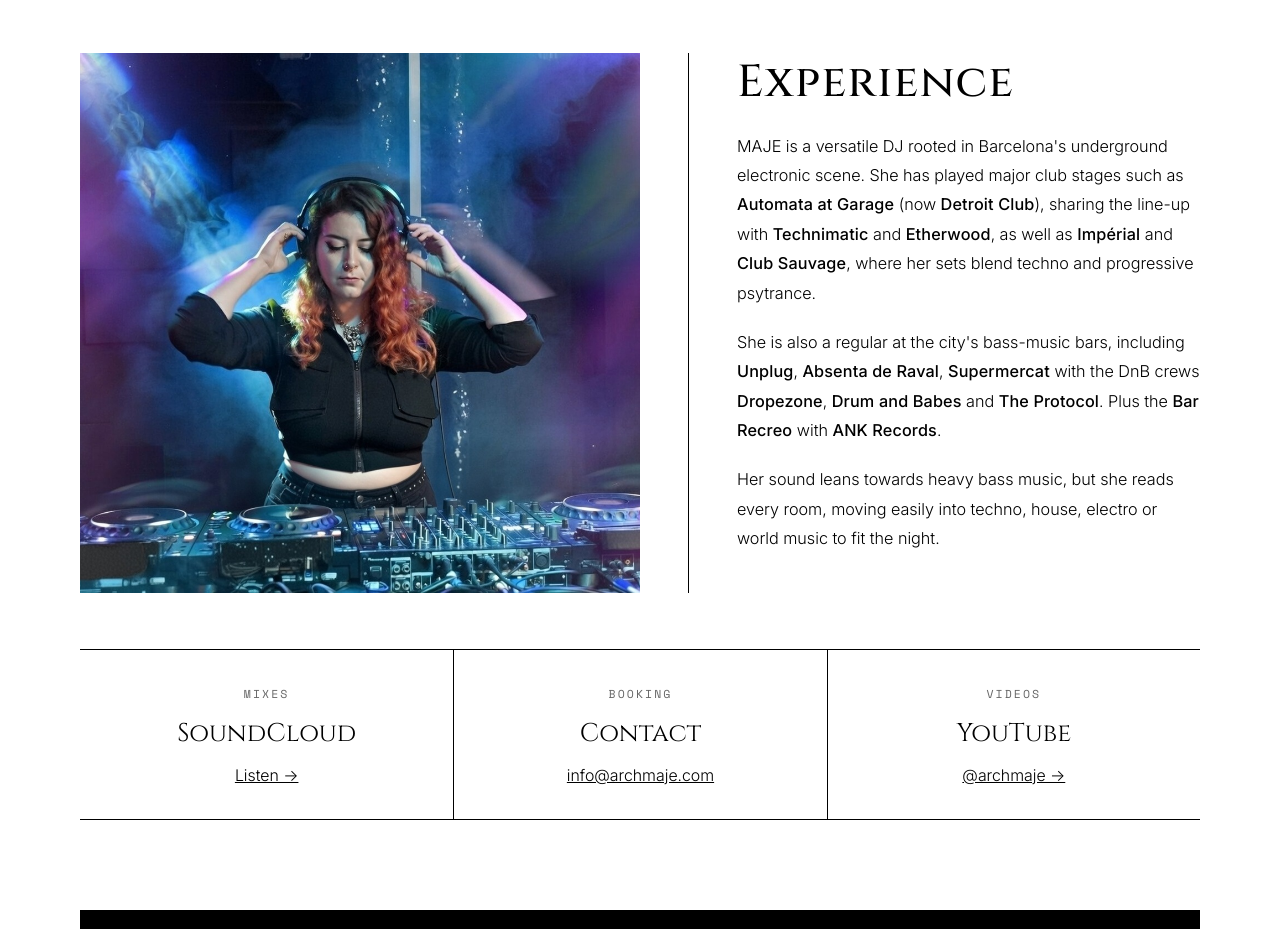
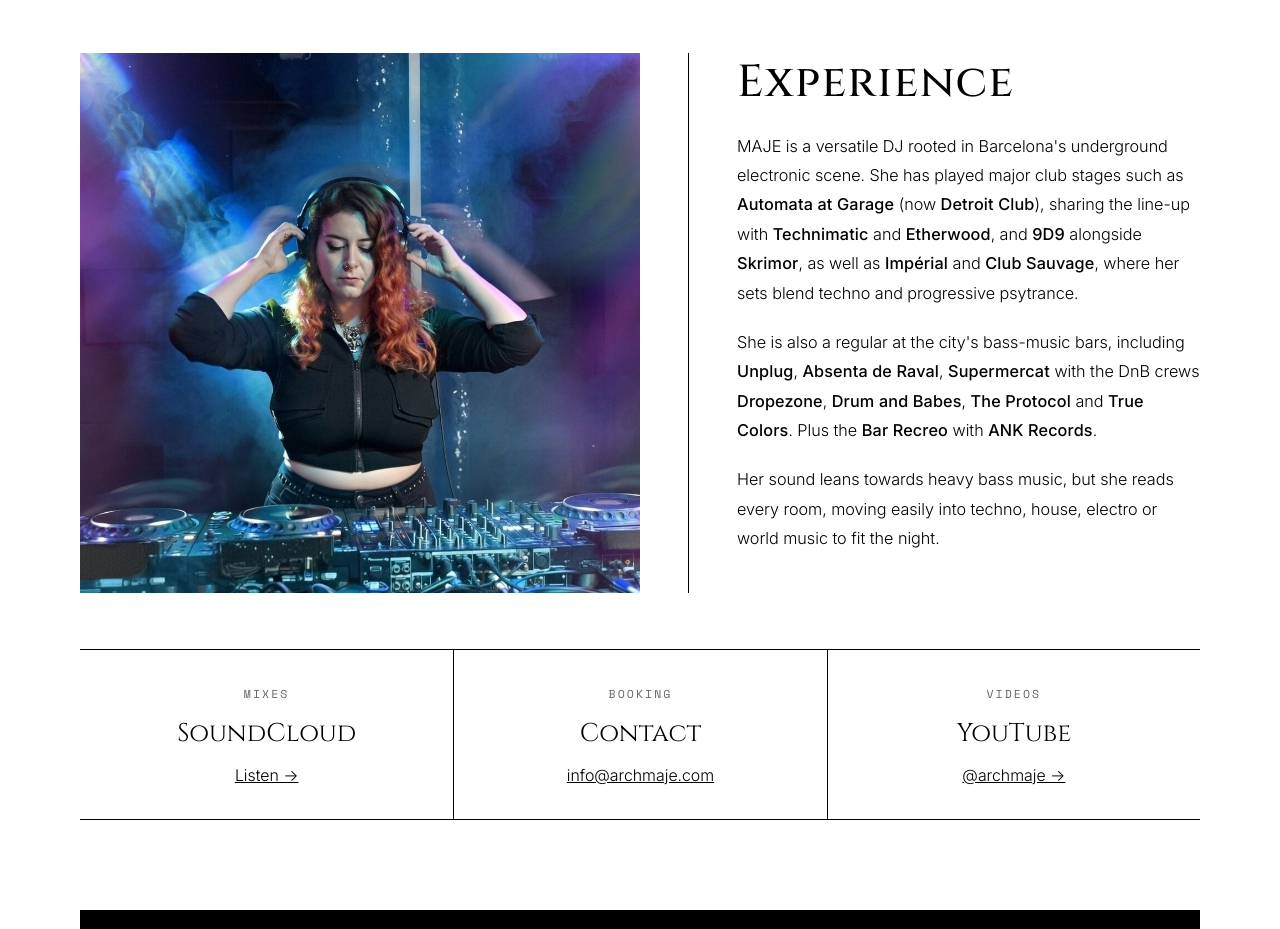
Before and after one commit to Omunet/archmaje.com, a plain HTML site: page index.html in a window 1280 px wide. Shown: the part 1206-2135 px from the top of the page. Drawn offline with Linux system fonts and the light colour scheme.

Commit message:
Add 9D9, Skrimor, and True Colors to the Experience copy. (#4)
Name the 9D9 lineup and the True Colors crew on the home page, with the same emphasis as the other venues and artists.

Co-authored-by: Cursor Agent <cursoragent@cursor.com>
Co-authored-by: Omunet <Omunet@users.noreply.github.com>

```diff
--- a/index.html
+++ b/index.html
@@ -95,8 +95,8 @@ footer{border-top:1px solid #000}
   <div class="tcp"><img src="assets/dj-photo-clean.jpg" alt="MAJE at the decks"></div>
   <div class="tct">
    <h3>Experience</h3>
-   <p>MAJE is a versatile DJ rooted in Barcelona's underground electronic scene. She has played major club stages such as <span class="v">Automata at Garage</span> (now <span class="v">Detroit Club</span>), sharing the line-up with <span class="v">Technimatic</span> and <span class="v">Etherwood</span>, as well as <span class="v">Impérial</span> and <span class="v">Club Sauvage</span>, where her sets blend techno and progressive psytrance.</p>
-   <p>She is also a regular at the city's bass-music bars, including <span class="v">Unplug</span>, <span class="v">Absenta de Raval</span>, <span class="v">Supermercat</span> with the DnB crews <span class="v">Dropezone</span>, <span class="v">Drum and Babes</span> and <span class="v">The Protocol</span>. Plus the <span class="v">Bar Recreo</span> with <span class="v">ANK Records</span>.</p>
+   <p>MAJE is a versatile DJ rooted in Barcelona's underground electronic scene. She has played major club stages such as <span class="v">Automata at Garage</span> (now <span class="v">Detroit Club</span>), sharing the line-up with <span class="v">Technimatic</span> and <span class="v">Etherwood</span>, and <span class="v">9D9</span> alongside <span class="v">Skrimor</span>, as well as <span class="v">Impérial</span> and <span class="v">Club Sauvage</span>, where her sets blend techno and progressive psytrance.</p>
+   <p>She is also a regular at the city's bass-music bars, including <span class="v">Unplug</span>, <span class="v">Absenta de Raval</span>, <span class="v">Supermercat</span> with the DnB crews <span class="v">Dropezone</span>, <span class="v">Drum and Babes</span>, <span class="v">The Protocol</span> and <span class="v">True Colors</span>. Plus the <span class="v">Bar Recreo</span> with <span class="v">ANK Records</span>.</p>
    <p>Her sound leans towards heavy bass music, but she reads every room, moving easily into techno, house, electro or world music to fit the night.</p>
   </div>
  </div>
```
